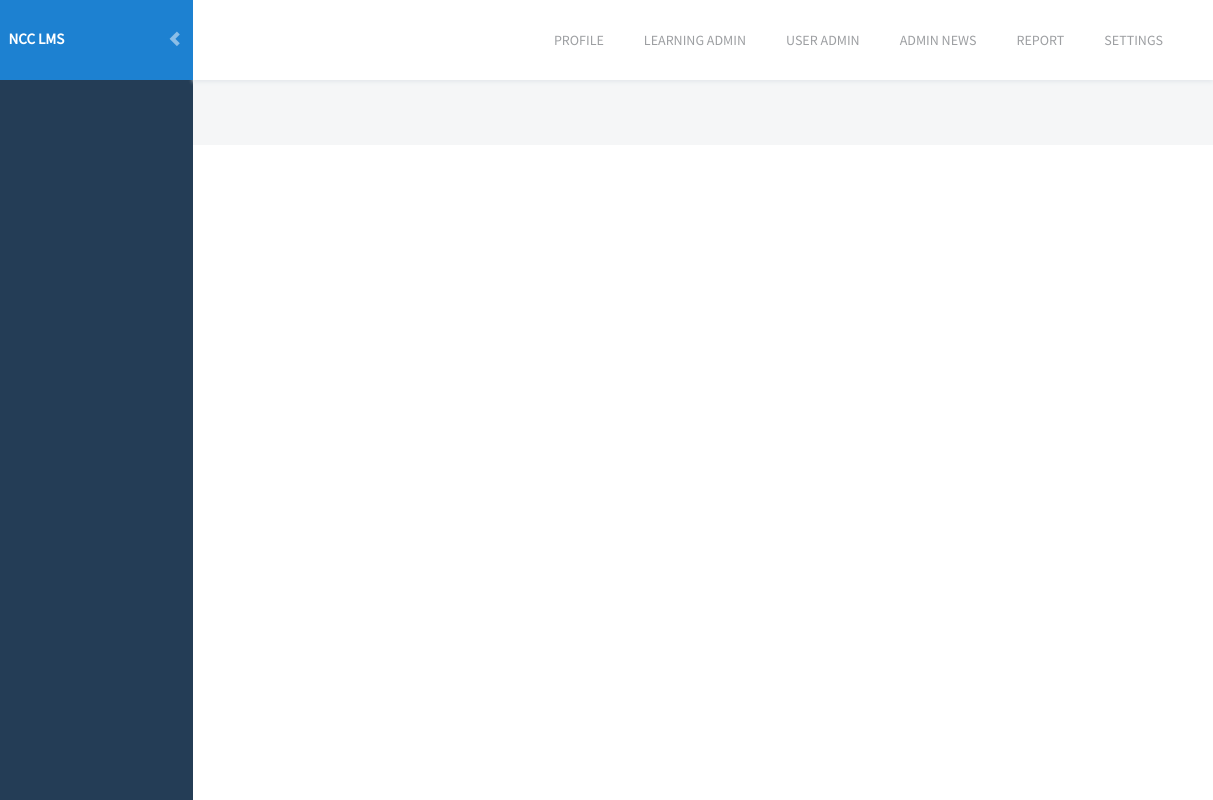
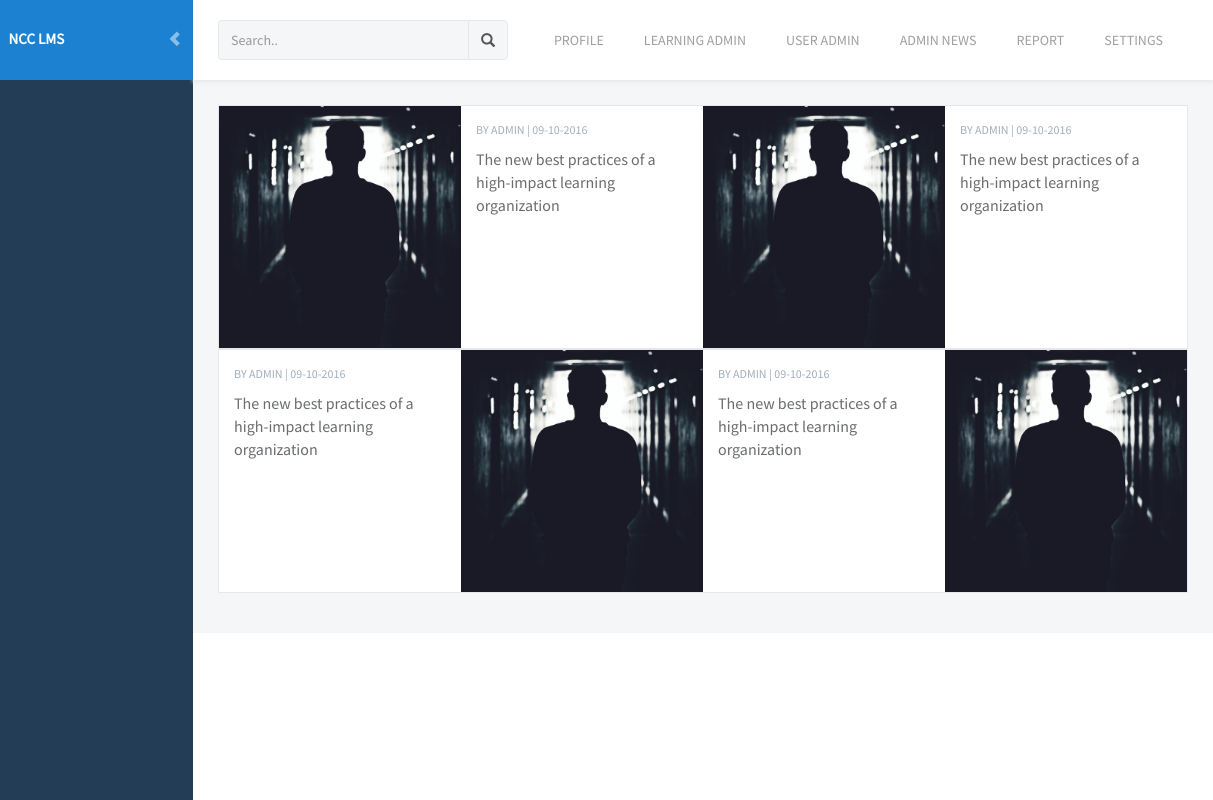
Before and after one commit to jeydeveloper/lmsv3, a plain HTML site: page public/home.html in a window 1280 px wide. Shown: the full height of the page, 67-1280 px from the left. Drawn offline with Linux system fonts and the light colour scheme.

Commit message:
update page home

```diff
--- a/public/home.html
+++ b/public/home.html
@@ -28,9 +28,12 @@
       </div>
       <nav role="navigation">
         <form role="search" class="navbar-form-custom" method="post" action="#">
-            <div class="form-group">
-                <input type="text" placeholder="" class="form-control" name="search">
-            </div>
+          <div class="input-group changethisone">
+            <input type="text"  class="form-control" placeholder="Search.."/>
+            <span class="input-group-addon">
+                <i class="glyphicon glyphicon-search"></i>
+            </span>
+          </div>
         </form>
         <div class="navbar-right">
           <ul class="nav navbar-nav no-borders">
@@ -49,7 +52,62 @@
     </aside>
     <div id="wrapper">
       <div class="content">
-
+        <div class="row news-feed">
+          <div class="col-md-3">
+            <div class="hpanel">
+              <img class="img-responsive" src="assets/img/home/pexels-photo-399772.jpeg" alt="">
+            </div>
+          </div>
+          <div class="col-md-3">
+            <div class="hpanel">
+              <div class="panel-body">
+                <p class="title">BY ADMIN | 09-10-2016</p>
+                <p>The new best practices of a high-impact learning organization</p>
+              </div>
+            </div>
+          </div>
+          <div class="col-md-3">
+            <div class="hpanel">
+              <img class="img-responsive" src="assets/img/home/pexels-photo-399772.jpeg" alt="">
+            </div>
+          </div>
+          <div class="col-md-3">
+            <div class="hpanel">
+              <div class="panel-body">
+                <p class="title">BY ADMIN | 09-10-2016</p>
+                <p>The new best practices of a high-impact learning organization</p>
+              </div>
+            </div>
+          </div>
+        </div>
+        <div class="row news-feed">
+          <div class="col-md-3">
+            <div class="hpanel">
+              <div class="panel-body">
+                <p class="title">BY ADMIN | 09-10-2016</p>
+                <p>The new best practices of a high-impact learning organization</p>
+              </div>
+            </div>
+          </div>
+          <div class="col-md-3">
+            <div class="hpanel">
+              <img class="img-responsive" src="assets/img/home/pexels-photo-399772.jpeg" alt="">
+            </div>
+          </div>
+          <div class="col-md-3">
+            <div class="hpanel">
+              <div class="panel-body">
+                <p class="title">BY ADMIN | 09-10-2016</p>
+                <p>The new best practices of a high-impact learning organization</p>
+              </div>
+            </div>
+          </div>
+          <div class="col-md-3">
+            <div class="hpanel">
+              <img class="img-responsive" src="assets/img/home/pexels-photo-399772.jpeg" alt="">
+            </div>
+          </div>
+        </div>
       </div>
     </div>
   </div>
```
Also changed, not shown: public/assets/css/bootstrap.css, public/assets/img/home/pexels-photo-399772.jpeg (added).
